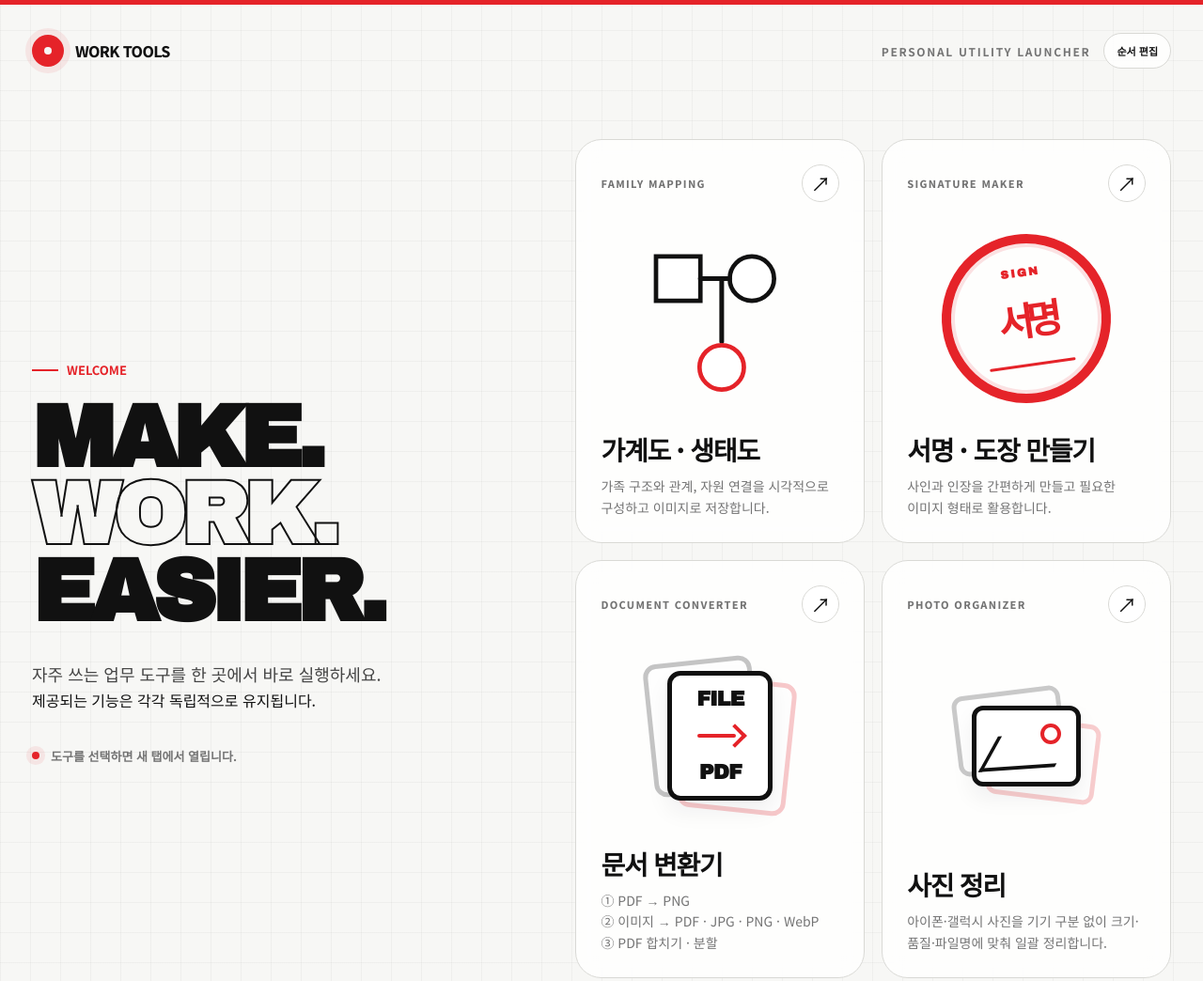
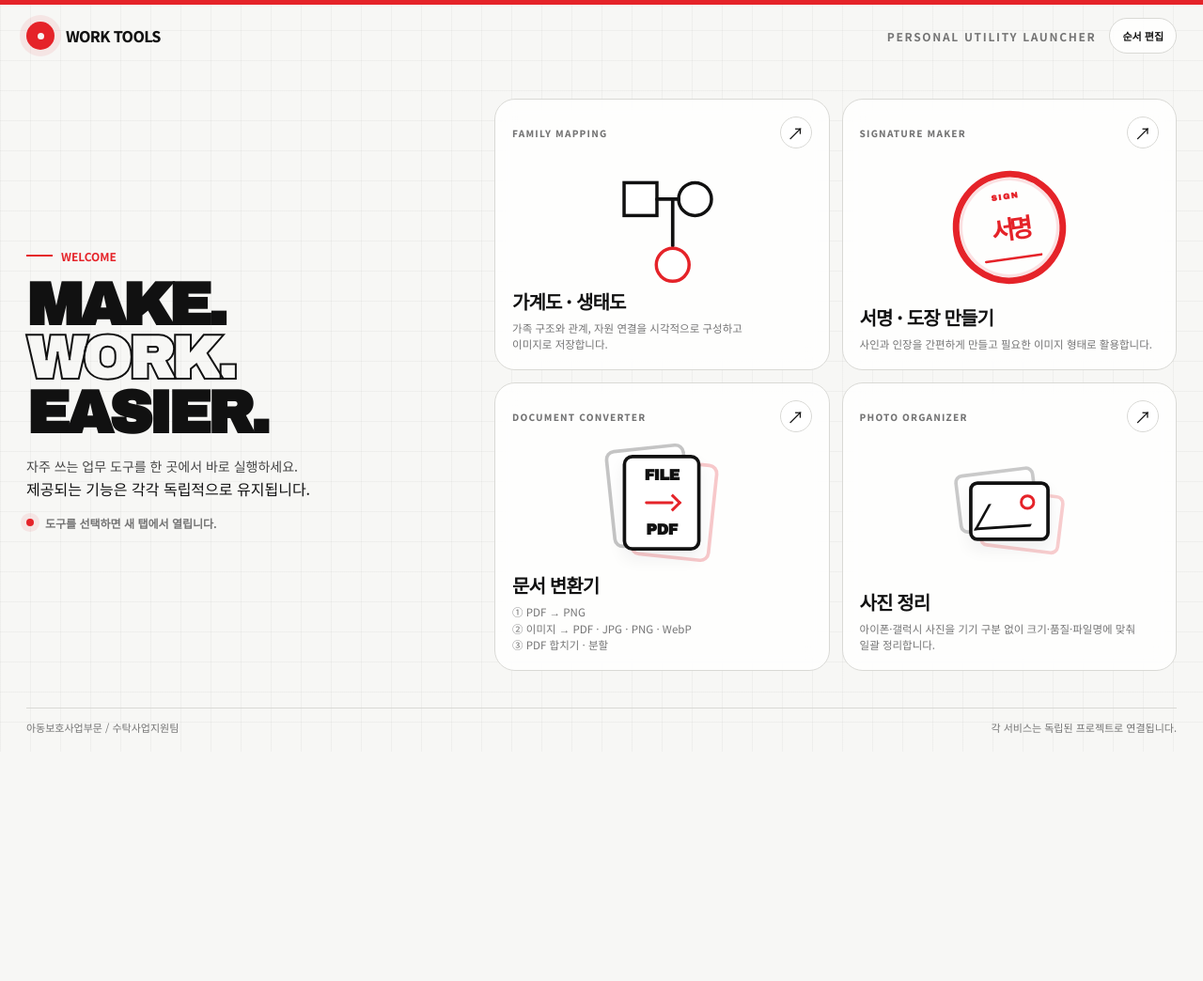
Before and after one commit to kimhoho8601-alt/main, a plain HTML site: page index.html in a window 1280 px wide. Shown: the top 1044 px of the page at 94% size. After the commit the page ends 800 px from the top, so only its background shows below. Drawn offline with Linux system fonts and the light colour scheme.

Commit message:
Compact main launcher for single-screen desktop view

```diff
--- a/index.html
+++ b/index.html
@@ -521,6 +521,96 @@
       to{transform:scaleX(1)}
     }
 
+
+    /* Compact desktop layout: keeps the full tool set visible around 80–100% browser zoom */
+    @media (min-width:1101px){
+      .shell{
+        max-width:1360px;
+        min-height:100vh;
+        padding:20px 28px 24px;
+      }
+      header{min-height:44px}
+      .brand-mark{width:30px;height:30px}
+      .brand-mark::after{width:7px;height:7px;top:11.5px;left:11.5px}
+      main{
+        grid-template-columns:minmax(0,.78fr) minmax(600px,1.22fr);
+        gap:42px;
+        padding:38px 0 24px;
+        align-items:center;
+      }
+      .hero{max-width:530px}
+      .eyebrow{margin-bottom:15px;font-size:12px}
+      h1{
+        font-size:clamp(52px,5.6vw,82px);
+        line-height:.9;
+      }
+      .intro{
+        margin-top:21px;
+        max-width:430px;
+        font-size:15px;
+        line-height:1.62;
+      }
+      .utility-note{margin-top:22px;font-size:12px}
+      .order-note{margin-top:9px;font-size:11px}
+      .launcher{gap:13px}
+      .app-card{
+        min-height:310px;
+        border-radius:22px;
+        padding:20px;
+      }
+      .card-top{gap:10px}
+      .tag{font-size:10px}
+      .arrow{width:34px;height:34px;font-size:18px}
+      .visual{
+        min-height:145px;
+        margin:4px 0 2px;
+      }
+      .genogram-icon,.convert-icon,.photo-icon{
+        width:142px;
+        height:142px;
+        transform:scale(.82);
+      }
+      .app-card:hover .genogram-icon{transform:scale(.86) rotate(-2deg)}
+      .app-card:hover .convert-icon{transform:scale(.86) rotate(1deg)}
+      .app-card:hover .photo-icon{transform:scale(.86) rotate(-1deg)}
+      .seal-icon{
+        width:140px;
+        height:140px;
+        border-width:8px;
+        font-size:31px;
+        transform:rotate(-8deg);
+      }
+      .seal-icon::before{top:18px;font-size:10px}
+      .seal-icon::after{width:72px;bottom:22px}
+      .app-card:hover .seal-icon{transform:rotate(-2deg) scale(1.03)}
+      .card-title{
+        font-size:22px;
+        margin-bottom:6px;
+      }
+      .card-copy{
+        font-size:12px;
+        line-height:1.48;
+      }
+      footer{
+        padding-top:12px;
+        font-size:11px;
+      }
+    }
+
+    @media (min-width:1101px) and (max-height:820px){
+      .shell{padding-top:16px;padding-bottom:18px}
+      main{padding-top:24px;padding-bottom:18px;gap:34px}
+      h1{font-size:clamp(48px,5vw,72px)}
+      .intro{margin-top:17px;font-size:14px}
+      .utility-note{margin-top:16px}
+      .app-card{min-height:285px;padding:18px}
+      .visual{min-height:125px}
+      .genogram-icon,.convert-icon,.photo-icon{transform:scale(.74)}
+      .seal-icon{transform:rotate(-8deg) scale(.86)}
+      .card-title{font-size:20px}
+      .card-copy{font-size:11.5px}
+    }
+
     @media (max-width:1100px){
       .shell{padding:24px}
       main{grid-template-columns:1fr;gap:48px;padding-top:56px}
```
